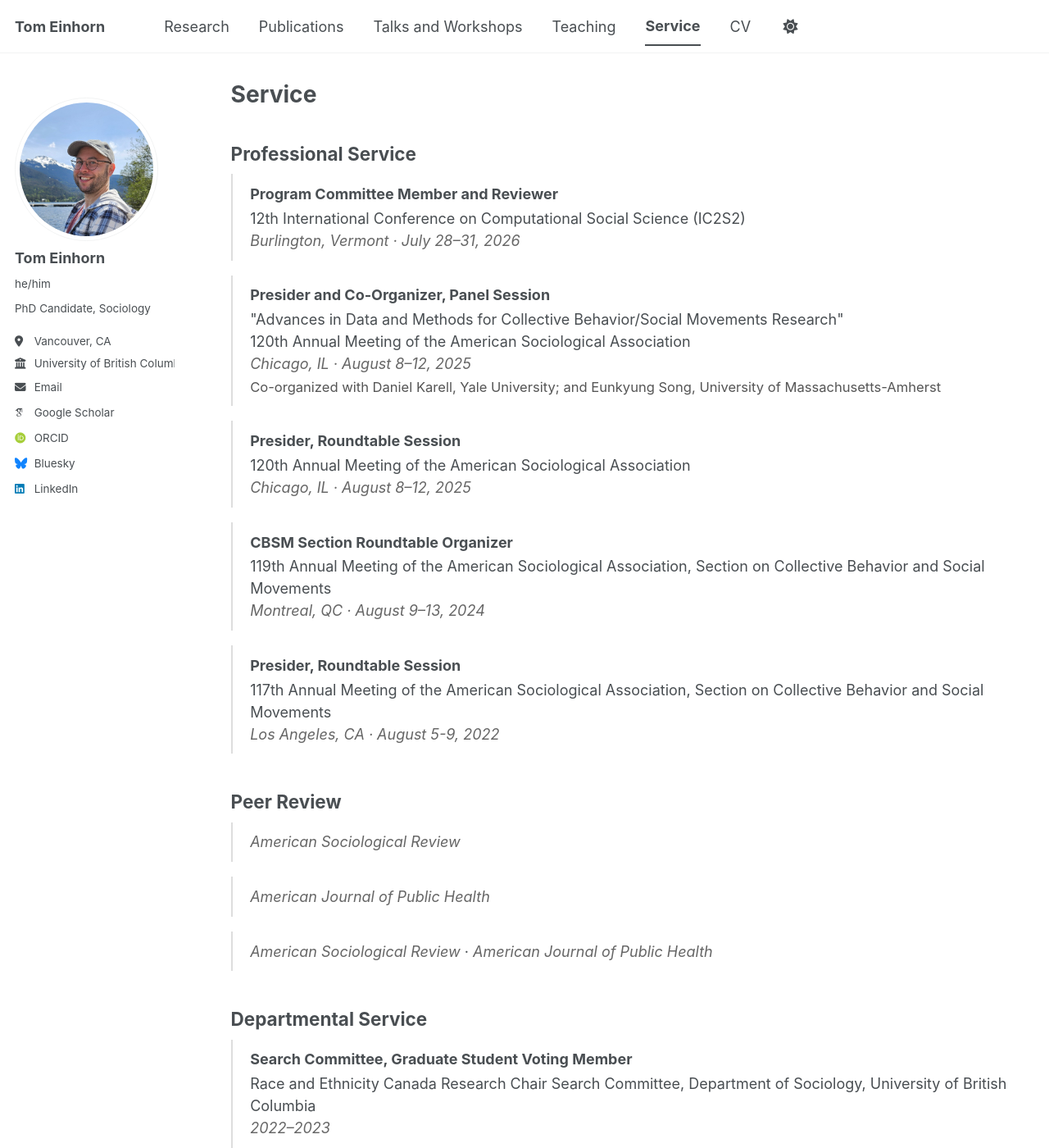
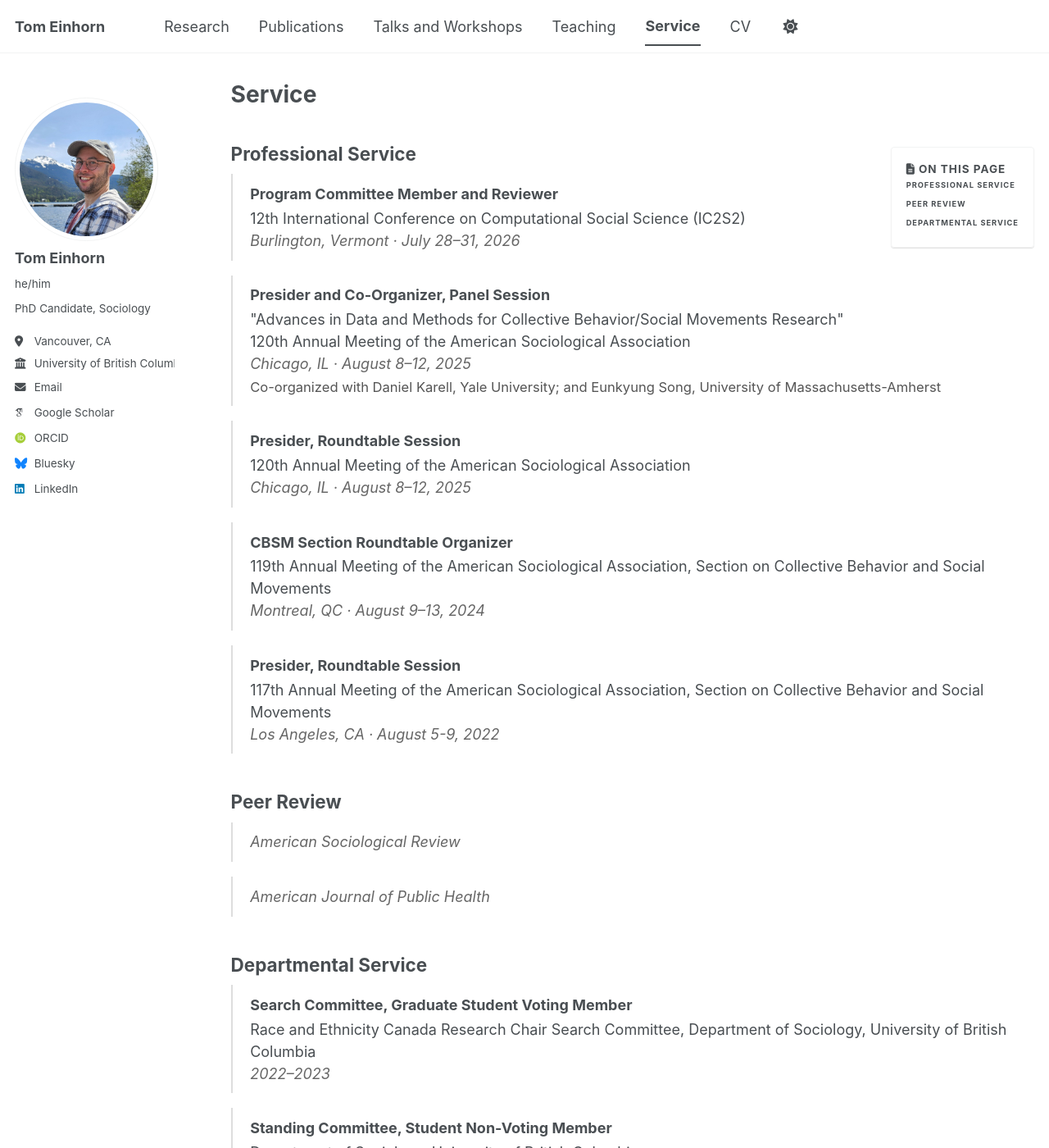
Before and after one commit to TomEinhorn/tomeinhorn.github.io, a Jekyll site: the page built from _pages/service.md, in a window 1280 px wide and 1400 px high. Shown: the whole window at 82% size. Built offline with Jekyll 4.4.1, drawn with Linux system fonts in a browser that asks for light colours; some web fonts are replaced; a script bundle is joined from its source files by our own code; library files that are not in the unit come from our copies.

Commit message:
Update service.md

```diff
--- a/_pages/service.md
+++ b/_pages/service.md
@@ -23,6 +23,8 @@ author_profile: true
     margin-top: 0.15rem;
   }
 </style>
+
+{% include toc %}
 
 ## Professional Service
 
@@ -68,10 +70,6 @@ author_profile: true
   <em>American Journal of Public Health</em>
 </div>
 
-<div class="service-entry">
-  <em>American Sociological Review</em> · <em>American Journal of Public Health</em>
-</div>
-
 ## Departmental Service
 
 <div class="service-entry">
```
